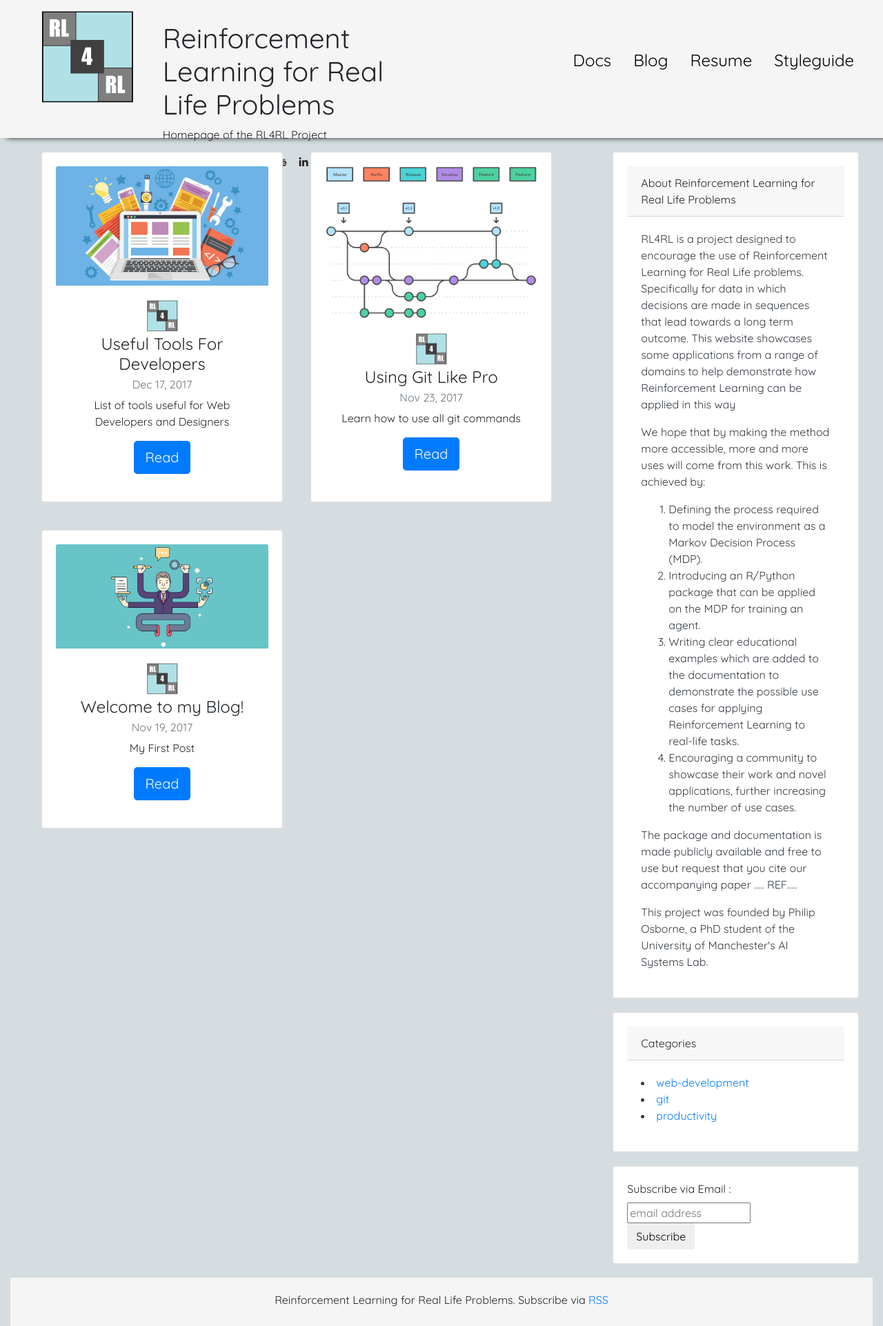
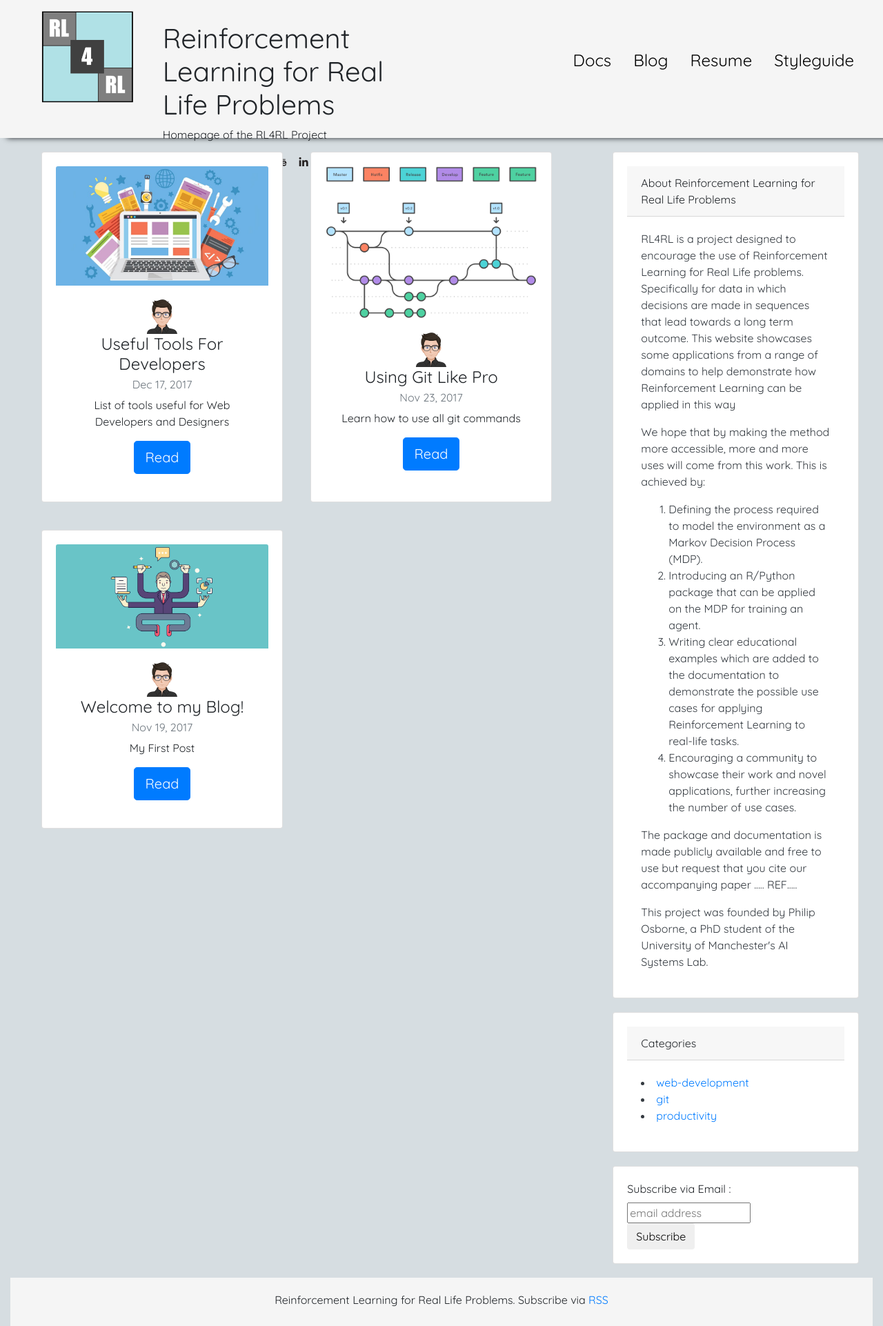
Before and after one commit to osbornep/rl4rl-website, a Jekyll site: the page built from index.md, in a window 1280 px wide. Shown: the whole page at 69% size. Built offline with Jekyll 4.4.1, drawn with Linux system fonts in a browser that asks for light colours; nearby versions of some CDN libraries; a script that is not in the unit is left out.

Commit message:
Update blog.html

```diff
--- a/_layouts/blog.html
+++ b/_layouts/blog.html
@@ -11,7 +11,7 @@ layout: default
                     <div class="card blog-post">
                         <img class="card-img-top" src="/assets/img/{{ post.thumbnail }}" alt="{{ post.title }}">
                         <div class="card-body center">
-                            <img src="/assets/img/{{ site.author_logo }}" class="author-profile-img">
+                            <img src="/assets/img/{{ site.post_author_logo_1 }}" class="author-profile-img">
                             <h4 class="card-title">{{ post.title }}</h4>
 
                             <h6 class="card-subtitle mb-2 text-muted">{{ post.date | date: "%b %-d, %Y" }}</h6>
```
